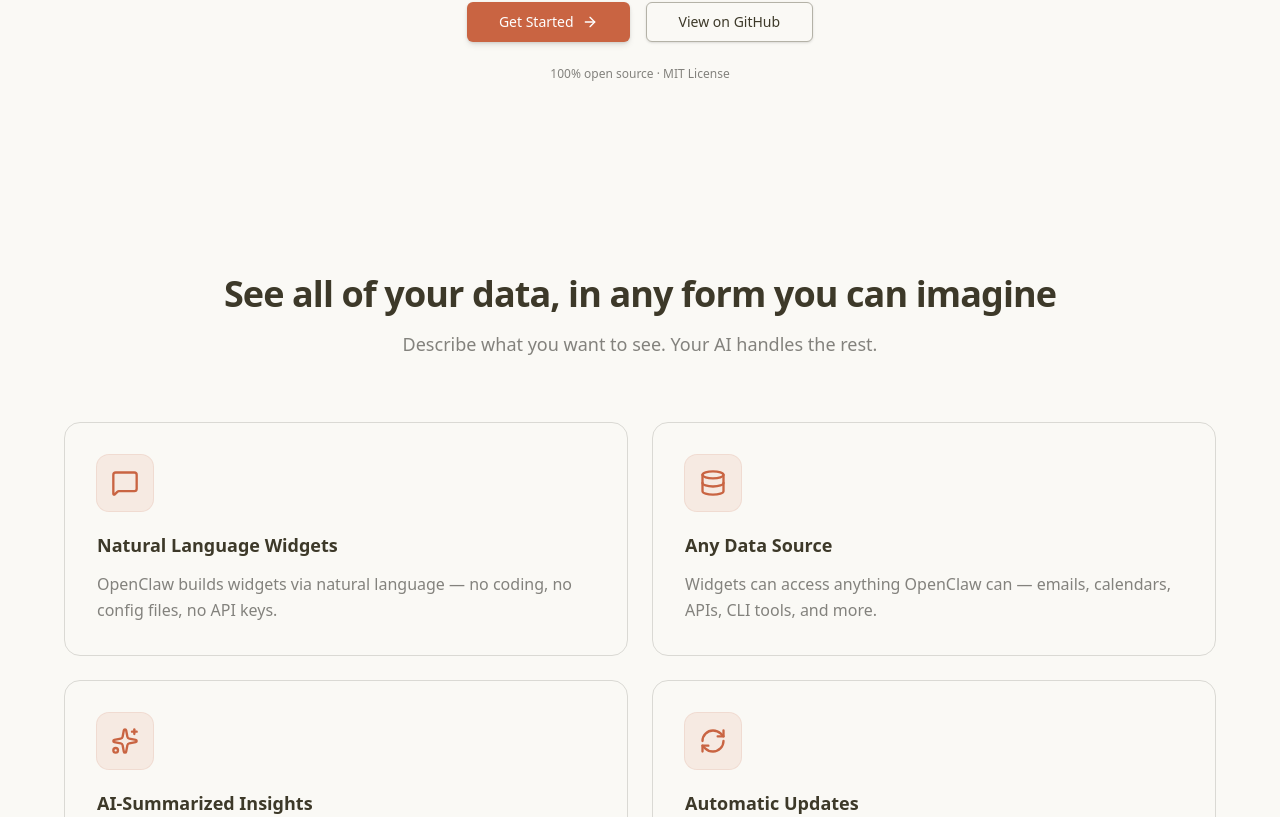
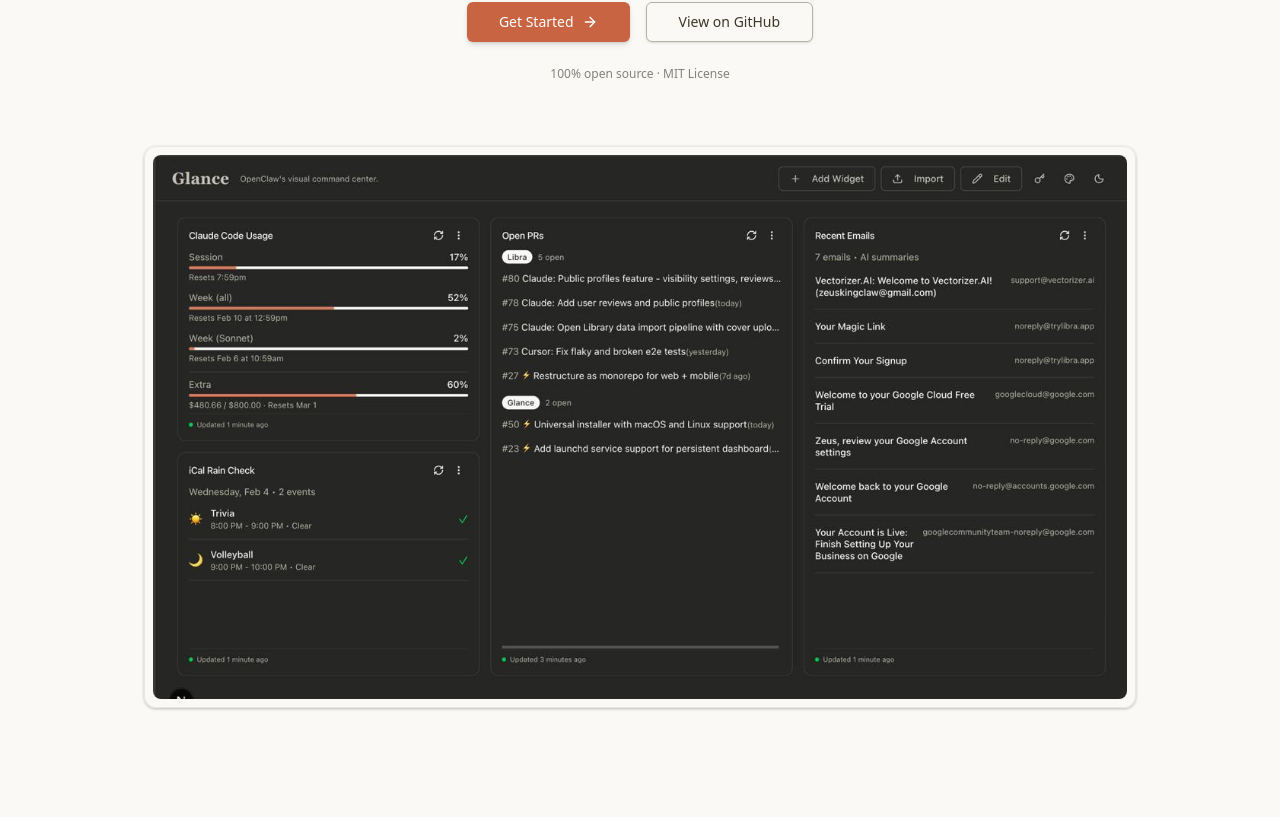
Before and after one commit to acfranzen/glance, a Next.js app: page / in a window 1280 px wide. Shown: the part 643-1460 px from the top of the page. Built offline with nearby package versions, Linux system fonts and the light colour scheme; no server answers; the database is empty.

Commit message:
feat: add dashboard screenshot to Hero section
- Add glance.png preview image below hero CTA
- Remove excessive min-height from hero section
- Add subtle card styling around the preview

```diff
--- a/src/components/marketing/Hero.tsx
+++ b/src/components/marketing/Hero.tsx
@@ -2,6 +2,7 @@
 
 import { useState } from "react";
 import Link from "next/link";
+import Image from "next/image";
 import { Button } from "@/components/ui/button";
 import { ArrowRight, Check, Copy } from "lucide-react";
 
@@ -20,7 +21,7 @@
   }
 
   return (
-    <section className="relative flex min-h-[80vh] flex-col items-center justify-center px-4 py-24 text-center">
+    <section className="relative flex flex-col items-center justify-center px-4 py-24 text-center">
       <div className="absolute inset-0 -z-10 bg-[radial-gradient(ellipse_80%_50%_at_50%_-20%,oklch(0.6171_0.1375_39.0427_/_0.12),transparent)]" />
 
       <div className="mb-6 inline-flex items-center gap-2 rounded-full border border-primary/20 bg-primary/10 px-4 py-1.5 text-sm text-foreground">
@@ -85,6 +86,22 @@
       <p className="mt-6 text-xs text-muted-foreground">
         100% open source · MIT License
       </p>
+
+      {/* Dashboard Preview */}
+      <div className="mt-16 w-full max-w-5xl px-4">
+        <div className="relative rounded-xl border border-border/50 bg-card/50 p-2 shadow-2xl">
+          <div className="overflow-hidden rounded-lg">
+            <Image
+              src="/glance.png"
+              alt="Glance Dashboard"
+              width={1280}
+              height={720}
+              className="w-full h-auto"
+              priority
+            />
+          </div>
+        </div>
+      </div>
     </section>
   );
 }
```
